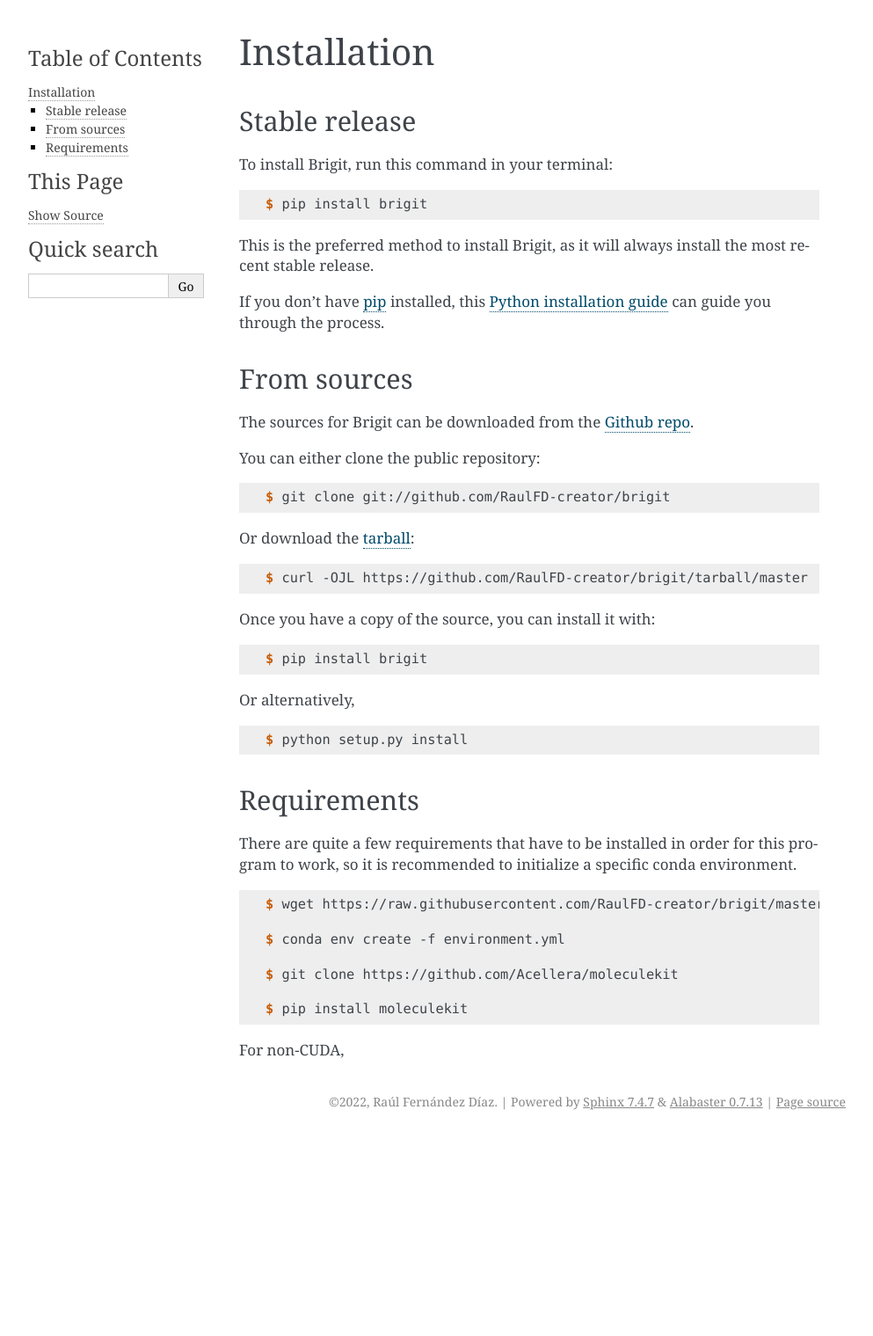
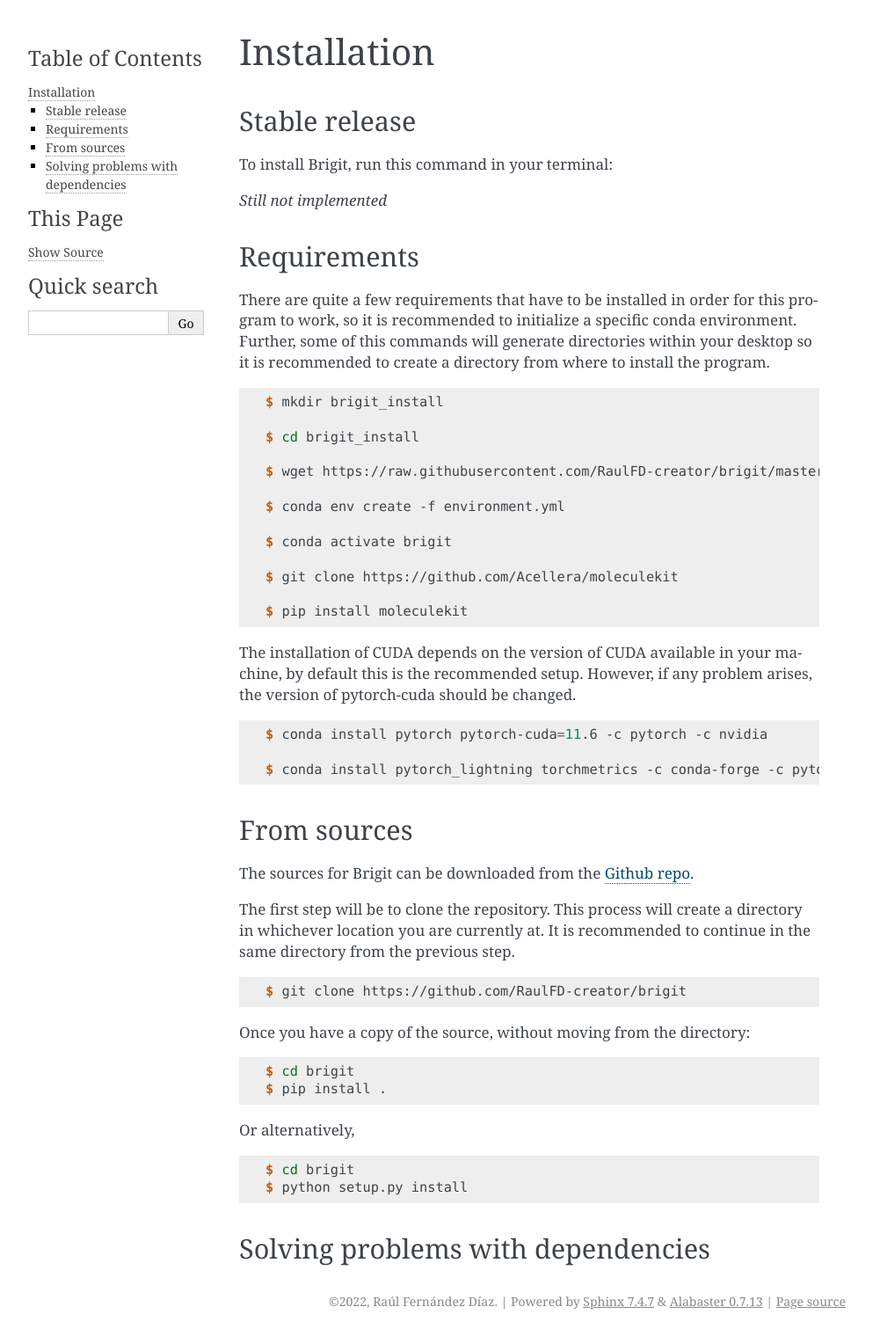
Before and after one commit to RaulFD-creator/biobrigit, a Sphinx documentation site: the page built from docs/installation.rst, in a window 1280 px wide. Shown: the whole page at 88% size, without its empty margins (148-1141 px from the left). Built offline with Sphinx 7.4.7, drawn with Linux system fonts in a browser that asks for light colours; before the commit the page ends 1292 px from its top, so only the background shows below that.

Commit message:
Documentation 0.1.2

```diff
--- a/README.rst
+++ b/README.rst
@@ -29,15 +29,14 @@ Features
 --------
 **Diferent options for customizing the search:**
 
-* Search for binding sites of specific residues.
-* Search for specific motifs.
+* Search for binding sites of specific metals.
 * Filter results according to how likely they are to bind metals.
 * Takes into account binding with backbone nitrogens and oxygens.
 * Scanning the whole protein, though, a region can also be provided as input (in PDB format).
 
 **Modular design:**
 
-* The modular design of this packages allows for its use as a command-line tool or to be integrated into a larger program or pipeline.
+* The modular design of this package allows for its use as a command-line tool or to be integrated into a larger Python program or pipeline.
 
 **Possible applications:**
 
--- a/docs/installation.rst
+++ b/docs/installation.rst
@@ -10,67 +10,71 @@ Stable release
 
 To install Brigit, run this command in your terminal:
 
+*Still not implemented*
+
+Requirements
+------------
+
+There are quite a few requirements that have to be installed
+in order for this program to work, so it is recommended to
+initialize a specific conda environment. Further, some of
+this commands will generate directories within your desktop
+so it is recommended to create a directory from where to
+install the program.
+
 .. code-block:: console
 
-    $ pip install brigit
+    $ mkdir brigit_install
 
-This is the preferred method to install Brigit, as it will always install the most recent stable release.
+    $ cd brigit_install
 
-If you don't have `pip`_ installed, this `Python installation guide`_ can guide
-you through the process.
+    $ wget https://raw.githubusercontent.com/RaulFD-creator/brigit/master/environment.yml
 
-.. _pip: https://pip.pypa.io
-.. _Python installation guide: http://docs.python-guide.org/en/latest/starting/installation/
+    $ conda env create -f environment.yml
 
+    $ conda activate brigit
+
+    $ git clone https://github.com/Acellera/moleculekit
+
+    $ pip install moleculekit
+
+The installation of CUDA depends on the version of CUDA available in your machine, by default this is the recommended setup. However, if any problem arises, the version of pytorch-cuda should be changed.
+
+.. code-block:: console
+
+    $ conda install pytorch pytorch-cuda=11.6 -c pytorch -c nvidia
+
+    $ conda install pytorch_lightning torchmetrics -c conda-forge -c pytorch
 
 From sources
 ------------
 
 The sources for Brigit can be downloaded from the `Github repo`_.
 
-You can either clone the public repository:
+The first step will be to clone the repository. This process will create a
+directory in whichever location you are currently at. It is recommended to
+continue in the same directory from the previous step.
 
 .. code-block:: console
 
-    $ git clone git://github.com/RaulFD-creator/brigit
+    $ git clone https://github.com/RaulFD-creator/brigit
 
-Or download the `tarball`_:
+Once you have a copy of the source, without moving from the directory:
 
 .. code-block:: console
 
-    $ curl -OJL https://github.com/RaulFD-creator/brigit/tarball/master
-
-Once you have a copy of the source, you can install it with:
-
-.. code-block:: console
-
-    $ pip install brigit
+    $ cd brigit
+    $ pip install .
 
 Or alternatively,
 
 .. code-block:: console
 
+    $ cd brigit
     $ python setup.py install
 
 
 .. _Github repo: https://github.com/RaulFD-creator/brigit
-.. _tarball: https://github.com/RaulFD-creator/brigit/tarball/master
 
-Requirements
-------------
-
-There are quite a few requirements that have to be installed
-in order for this program to work, so it is recommended to
-initialize a specific conda environment.
-
-.. code-block:: console
-
-    $ wget https://raw.githubusercontent.com/RaulFD-creator/brigit/master/environment.yml
-
-    $ conda env create -f environment.yml
-
-    $ git clone https://github.com/Acellera/moleculekit
-
-    $ pip install moleculekit
-
-For non-CUDA,
+Solving problems with dependencies
+-----------------------------------
--- a/environment.yml
+++ b/environment.yml
@@ -39,7 +39,6 @@ dependencies:
   - colorama=0.4.5=py38h06a4308_0
   - cookiecutter=1.7.3=pyhd3eb1b0_0
   - cryptography=37.0.1=py38h9ce1e76_0
-  - cudatoolkit=11.3.1=h2bc3f7f_2
   - cycler=0.11.0=pyhd3eb1b0_0
   - dataclasses=0.8=pyh6d0b6a4_7
   - dbus=1.13.18=hb2f20db_0
@@ -184,9 +183,6 @@ dependencies:
   - python-dateutil=2.8.2=pyhd3eb1b0_0
   - python-slugify=5.0.2=pyhd3eb1b0_0
   - python_abi=3.8=2_cp38
-  - pytorch=1.12.1=py3.8_cuda11.3_cudnn8.3.2_0
-  - pytorch-lightning=1.7.7=pyhd8ed1ab_0
-  - pytorch-mutex=1.0=cuda
   - pytz=2022.1=py38h06a4308_0
   - pyyaml=6.0=py38h7f8727e_1
   - pyzmq=23.2.0=py38h6a678d5_0
@@ -217,8 +213,6 @@ dependencies:
   - text-unidecode=1.3=pyhd3eb1b0_0
   - threadpoolctl=2.2.0=pyh0d69192_0
   - tk=8.6.12=h1ccaba5_0
-  - torchmetrics=0.10.0=pyhd8ed1ab_0
-  - torchvision=0.13.1=py38_cu113
   - tornado=6.2=py38h5eee18b_0
   - tqdm=4.64.1=pyhd8ed1ab_0
   - traitlets=5.1.1=pyhd3eb1b0_0
```
Also changed, not shown: docs/usage.rst (+35 -0 lines).
